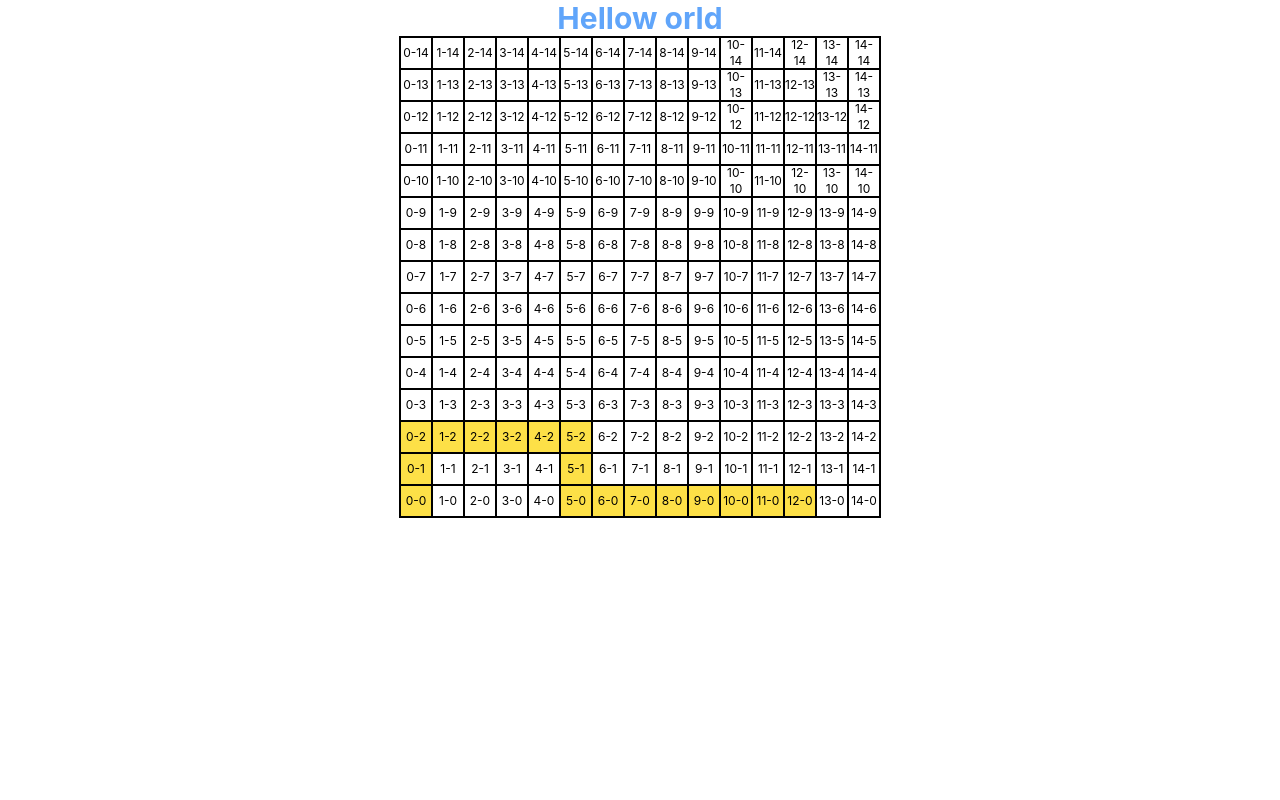
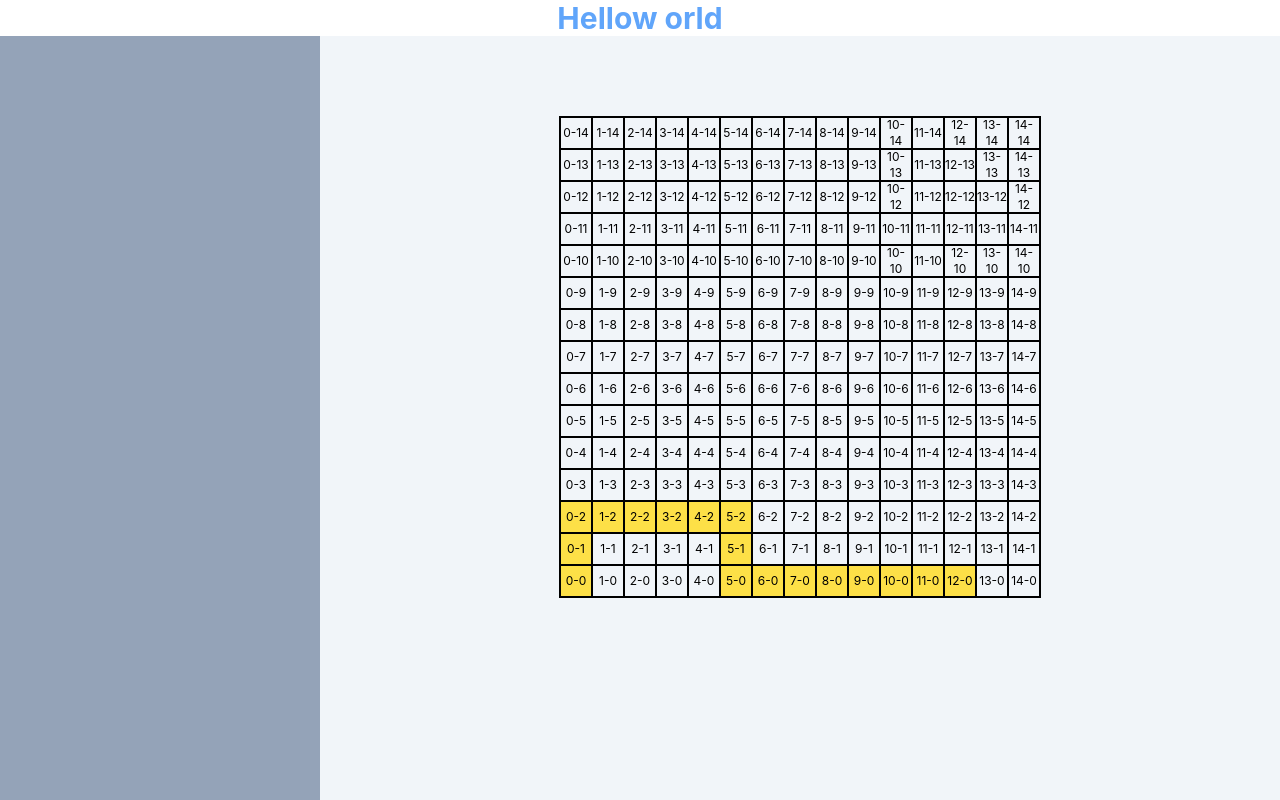
Before and after one commit to Hoshaiah/ayalaparking-frontend, a React (Create React App) app: page / in a window 1280 px wide. Built offline with nearby package versions, Linux system fonts and the light colour scheme.

Commit message:
added sidenav

```diff
--- a/src/App.js
+++ b/src/App.js
@@ -25,7 +25,12 @@ function App() {
   return (
     <div className="flex flex-col items-center">
       <h1 className="text-3xl font-bold text-blue-400">Hellow orld</h1>
-      <Graph adjacencyList={graphState.adjacencyList}/>
+      <div className="flex flex-row w-full h-full">
+        <div className="h-[calc(100vh-36px)] w-1/3 bg-slate-400"> </div>
+        <div className="h-[calc(100vh-36px)] w-full bg-slate-100 flex justify-center pt-20 ">
+          <Graph adjacencyList={graphState.adjacencyList}/>
+        </div>
+      </div>
     </div>
   );
 }
--- a/src/components/Graph.jsx
+++ b/src/components/Graph.jsx
@@ -35,7 +35,7 @@ const Graph = (props) => {
 
 
     return (
-        <div className="flex flex-row border-black border w-fit text-xs">
+        <div className="flex flex-row border-black border w-fit h-fit text-xs">
             {rows}
         </div>
     );
```
